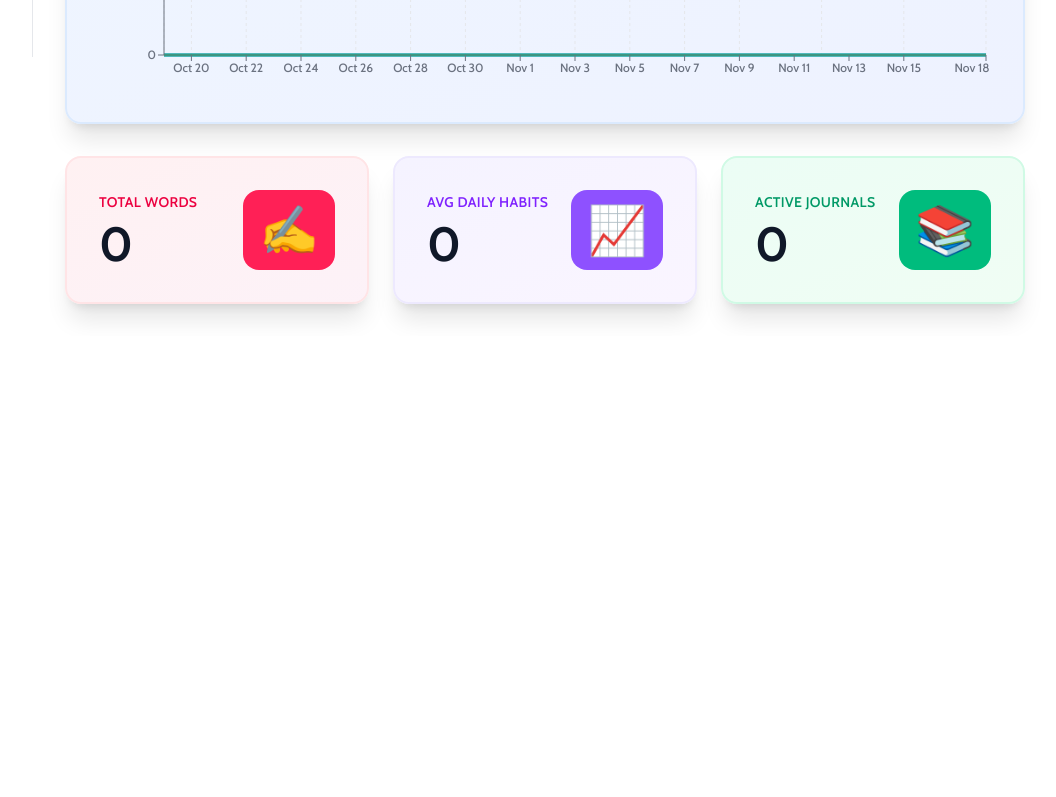
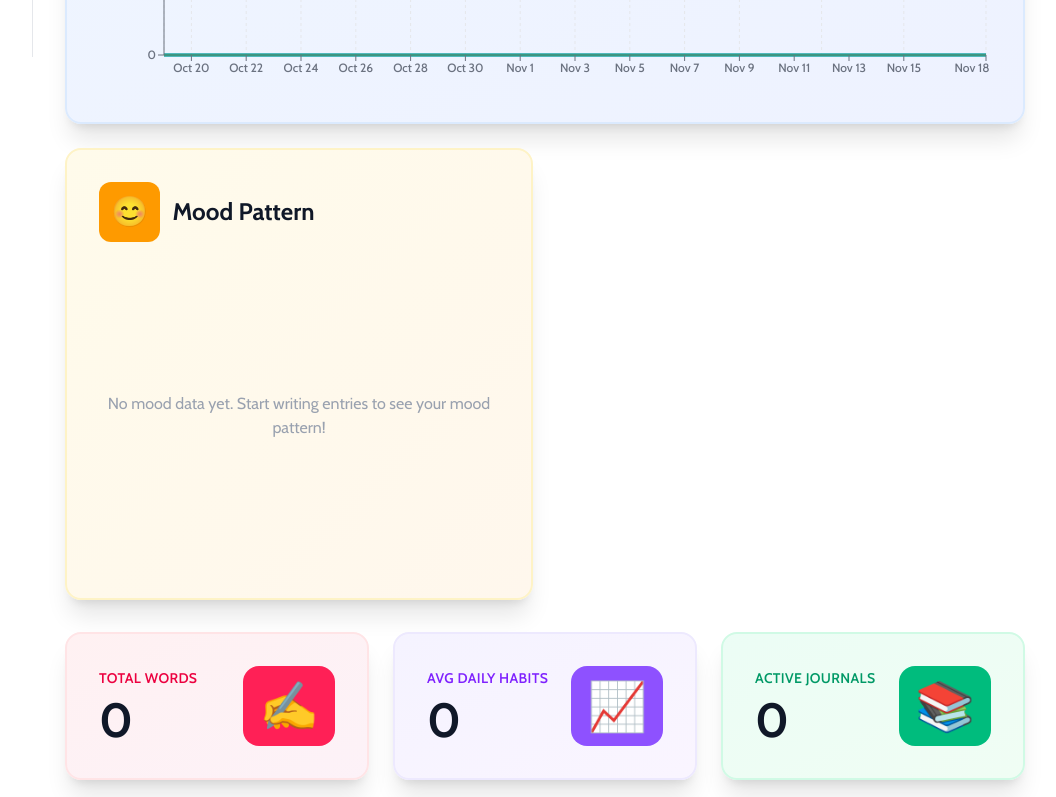
Before and after one commit to MikolWhy/TalkBook, a Next.js app: page /stats in a window 1280 px wide. Shown: the part 743-1540 px from the top of the page, without its empty margins (223-1279 px from the left). Before the commit the page ends 1079 px from the top, so only its background shows below. Built offline with nearby package versions, Linux system fonts and the light colour scheme.

Commit message:
mood chart

```diff
--- a/app/stats/page.tsx
+++ b/app/stats/page.tsx
@@ -348,104 +348,35 @@ export default function StatsPage() {
       .slice(0, 10);
   }, [filteredHabitLogs]);
 
-  // Mood distribution (pie chart)
-  const moodDistribution = useMemo(() => {
+
+  // Mood pattern (pie chart showing counts of each mood emoji)
+  // Includes default emoji (😐) for entries with no mood selected
+  const moodPatternData = useMemo(() => {
     const counts: Record<string, number> = {};
+
+    // Count all moods including default (null mood = 😐)
     filteredEntries.forEach((e: any) => {
-      if (e.mood) {
-        counts[e.mood] = (counts[e.mood] || 0) + 1;
-      }
-    });
-    return Object.entries(counts)
-      .map(([mood, count]) => ({ mood: moodMap[mood] || mood, count, fullMood: mood }))
-      .sort((a, b) => b.count - a.count);
-  }, [filteredEntries]);
-
-  // Mood pattern over time (line chart showing mood trends)
-  const moodPatternOverTime = useMemo(() => {
-    // Create a map of dates to moods (use most common mood per day if multiple entries)
-    const dateMoodMap: Record<string, Record<string, number>> = {};
-
-    filteredEntries.forEach((e: any) => {
-      if (e.mood) {
-        const entryDate = new Date(e.createdAt);
-        entryDate.setHours(0, 0, 0, 0);
-        const dateKey = entryDate.toISOString().split('T')[0];
-
-        if (!dateMoodMap[dateKey]) {
-          dateMoodMap[dateKey] = {};
-        }
-        dateMoodMap[dateKey][e.mood] = (dateMoodMap[dateKey][e.mood] || 0) + 1;
-      }
+      const moodKey = e.mood || "neutral"; // Default to "neutral" for null mood
+      counts[moodKey] = (counts[moodKey] || 0) + 1;
     });
 
-    // Generate all dates in the range
-    const today = new Date();
-    today.setHours(0, 0, 0, 0);
-    const cutoffDate = new Date();
-    cutoffDate.setDate(cutoffDate.getDate() - timeRange);
-    cutoffDate.setHours(0, 0, 0, 0);
+    // Convert to array format for pie chart
+    // Include all possible moods even if count is 0, so chart structure is consistent
+    const allMoods = [
+      "very-happy", "happy", "excited", "grateful", "calm",
+      "neutral", "anxious", "sad", "angry", "very-sad"
+    ];
 
-    const result: Array<{ date: string; mood: string | null; moodEmoji: string; moodValue: number }> = [];
-    const currentDate = new Date(cutoffDate);
-
-    // Mood value mapping for trend visualization (higher = more positive)
-    const moodValues: Record<string, number> = {
-      "very-happy": 5,
-      "happy": 4,
-      "excited": 4.5,
-      "grateful": 4,
-      "calm": 3.5,
-      "neutral": 3,
-      "anxious": 2,
-      "sad": 1.5,
-      "angry": 1,
-      "very-sad": 0.5,
-    };
-
-    while (currentDate <= today) {
-      const dateKey = currentDate.toISOString().split('T')[0];
-      const moodsForDay = dateMoodMap[dateKey];
-
-      let dominantMood: string | null = null;
-      let dominantMoodEmoji = "";
-      let moodValue = 0;
-
-      if (moodsForDay) {
-        // Find the most common mood for this day
-        let maxCount = 0;
-        for (const [mood, count] of Object.entries(moodsForDay)) {
-          if (count > maxCount) {
-            maxCount = count;
-            dominantMood = mood;
-            dominantMoodEmoji = moodMap[mood] || "";
-            moodValue = moodValues[mood] || 3;
-          }
-        }
-      }
-
-      // Format date for display
-      let dateLabel: string;
-      if (timeRange <= 7) {
-        dateLabel = currentDate.toLocaleDateString("en-US", { weekday: "short", day: "numeric" });
-      } else if (timeRange <= 30) {
-        dateLabel = currentDate.toLocaleDateString("en-US", { month: "short", day: "numeric" });
-      } else {
-        dateLabel = currentDate.toLocaleDateString("en-US", { month: "short", day: "numeric" });
-      }
-
-      result.push({
-        date: dateLabel,
-        mood: dominantMood,
-        moodEmoji: dominantMoodEmoji,
-        moodValue: moodValue,
-      });
-
-      currentDate.setDate(currentDate.getDate() + 1);
-    }
-
-    return result;
-  }, [filteredEntries, timeRange]);
+    return allMoods
+      .map((mood) => ({
+        mood: mood,
+        moodEmoji: moodMap[mood] || "😐",
+        count: counts[mood] || 0,
+        fullMood: mood,
+      }))
+      .filter((item) => item.count > 0) // Only show moods that have entries
+      .sort((a, b) => b.count - a.count); // Sort by count descending
+  }, [filteredEntries]);
 
   // Writing time distribution
   const timeDistribution = useMemo(() => {
@@ -627,44 +558,33 @@ export default function StatsPage() {
           </div>
         )}
 
-        {/* Mood Pattern Over Time */}
-        {moodPatternOverTime.some(d => d.mood !== null) && (
-          <div className="bg-gradient-to-br from-amber-50 to-orange-50 rounded-2xl p-6 md:p-8 shadow-xl border-2 border-amber-100 lg:col-span-2">
-            <div className="flex items-center gap-3 mb-6">
-              <div className="bg-amber-500 p-3 rounded-xl">
-                <span className="text-2xl md:text-3xl">📈</span>
-              </div>
-              <h2 className="text-xl md:text-2xl font-bold text-gray-900">Mood Pattern Over Time</h2>
+        {/* Mood Pattern (Pie Chart) */}
+        <div className="bg-gradient-to-br from-amber-50 to-orange-50 rounded-2xl p-6 md:p-8 shadow-xl border-2 border-amber-100">
+          <div className="flex items-center gap-3 mb-6">
+            <div className="bg-amber-500 p-3 rounded-xl">
+              <span className="text-2xl md:text-3xl">😊</span>
             </div>
+            <h2 className="text-xl md:text-2xl font-bold text-gray-900">Mood Pattern</h2>
+          </div>
+          {moodPatternData.length > 0 ? (
             <ResponsiveContainer width="100%" height={300}>
-              <LineChart data={moodPatternOverTime}>
-                <defs>
-                  <linearGradient id="colorMood" x1="0" y1="0" x2="0" y2="1">
-                    <stop offset="5%" stopColor="#F59E0B" stopOpacity={0.8}/>
-                    <stop offset="95%" stopColor="#F59E0B" stopOpacity={0.1}/>
-                  </linearGradient>
-                </defs>
-                <CartesianGrid strokeDasharray="3 3" stroke="#e5e7eb" />
-                <XAxis
-                  dataKey="date"
-                  stroke="#6b7280"
-                  style={{ fontSize: timeRange > 30 ? "10px" : "11px", fontWeight: "500" }}
-                  angle={timeRange > 30 ? -45 : 0}
-                  textAnchor={timeRange > 30 ? "end" : "middle"}
-                  height={timeRange > 30 ? 60 : 30}
-                />
-                <YAxis
-                  stroke="#6b7280"
-                  style={{ fontSize: "12px", fontWeight: "500" }}
-                  domain={[0, 5]}
-                  ticks={[0, 1, 2, 3, 4, 5]}
-                  tickFormatter={(value) => {
-                    const moodLabels: Record<number, string> = {
-                      0.5: "😭", 1: "😠", 1.5: "😢", 2: "😰", 3: "😐", 3.5: "😌", 4: "😊", 4.5: "🤩", 5: "😄"
-                    };
-                    return moodLabels[value] || "";
-                  }}
-                />
+              <PieChart>
+                <Pie
+                  data={moodPatternData}
+                  dataKey="count"
+                  nameKey="moodEmoji"
+                  cx="50%"
+                  cy="50%"
+                  outerRadius={90}
+                  label={(entry: any) => `${entry.moodEmoji} ${entry.count}`}
+                  labelLine={false}
+                  strokeWidth={3}
+                  stroke="#fff"
+                >
+                  {moodPatternData.map((entry, index) => (
+                    <Cell key={`cell-${index}`} fill={MOOD_COLORS[entry.fullMood] || COLORS[index % COLORS.length]} />
+                  ))}
+                </Pie>
                 <Tooltip
                   contentStyle={{
                     backgroundColor: "#fff",
@@ -673,82 +593,18 @@ export default function StatsPage() {
                     boxShadow: "0 4px 6px rgba(0,0,0,0.1)"
                   }}
                   formatter={(value: any, name: string, props: any) => {
-                    if (props.payload.moodEmoji && props.payload.mood) {
-                      return [`${props.payload.moodEmoji} ${props.payload.mood}`, "Mood"];
-                    }
-                    return [value, name];
-                  }}
-                />
-                <Area
-                  type="monotone"
-                  dataKey="moodValue"
-                  stroke="#F59E0B"
-                  strokeWidth={3}
-                  fill="url(#colorMood)"
-                  name="Mood"
-                  connectNulls={false}
-                />
-                <Line
-                  type="monotone"
-                  dataKey="moodValue"
-                  stroke="#F59E0B"
-                  strokeWidth={3}
-                  dot={(props: any) => {
-                    if (props.payload.moodValue > 0) {
-                      return <circle cx={props.cx} cy={props.cy} r={4} fill="#F59E0B" />;
-                    }
-                    return null;
-                  }}
-                  activeDot={{ r: 6 }}
-                  connectNulls={false}
-                />
-              </LineChart>
-            </ResponsiveContainer>
-          </div>
-        )}
-
-        {/* Mood Distribution */}
-        {moodDistribution.length > 0 && (
-          <div className="bg-gradient-to-br from-rose-50 to-pink-50 rounded-2xl p-6 md:p-8 shadow-xl border-2 border-rose-100">
-            <div className="flex items-center gap-3 mb-6">
-              <div className="bg-rose-500 p-3 rounded-xl">
-                <span className="text-2xl md:text-3xl">😊</span>
-              </div>
-              <h2 className="text-xl md:text-2xl font-bold text-gray-900">Mood Breakdown</h2>
-            </div>
-            <ResponsiveContainer width="100%" height={300}>
-              <PieChart>
-                <Pie
-                  data={moodDistribution}
-                  dataKey="count"
-                  nameKey="mood"
-                  cx="50%"
-                  cy="50%"
-                  outerRadius={90}
-                  label={(entry: any) => `${entry.mood} ${entry.count}`}
-                  labelLine={false}
-                  strokeWidth={3}
-                  stroke="#fff"
-                >
-                  {moodDistribution.map((entry, index) => (
-                    <Cell key={`cell-${index}`} fill={MOOD_COLORS[entry.fullMood] || COLORS[index % COLORS.length]} />
-                  ))}
-                </Pie>
-                <Tooltip
-                  contentStyle={{
-                    backgroundColor: "#fff",
-                    border: "2px solid #F43F5E",
-                    borderRadius: "12px",
-                    boxShadow: "0 4px 6px rgba(0,0,0,0.1)"
-                  }}
-                  formatter={(value: any, name: string, props: any) => {
-                    return [`${value} entries`, props.payload.fullMood];
+                    return [`${value} entries`, `${props.payload.moodEmoji} ${props.payload.fullMood}`];
                   }}
                 />
               </PieChart>
             </ResponsiveContainer>
-          </div>
-        )}
+          ) : (
+            <div className="h-[300px] flex items-center justify-center text-gray-400">
+              <p className="text-center">No mood data yet. Start writing entries to see your mood pattern!</p>
+            </div>
+          )}
+        </div>
+
 
         {/* Writing Time Distribution */}
         {timeDistribution.length > 0 && (
```
